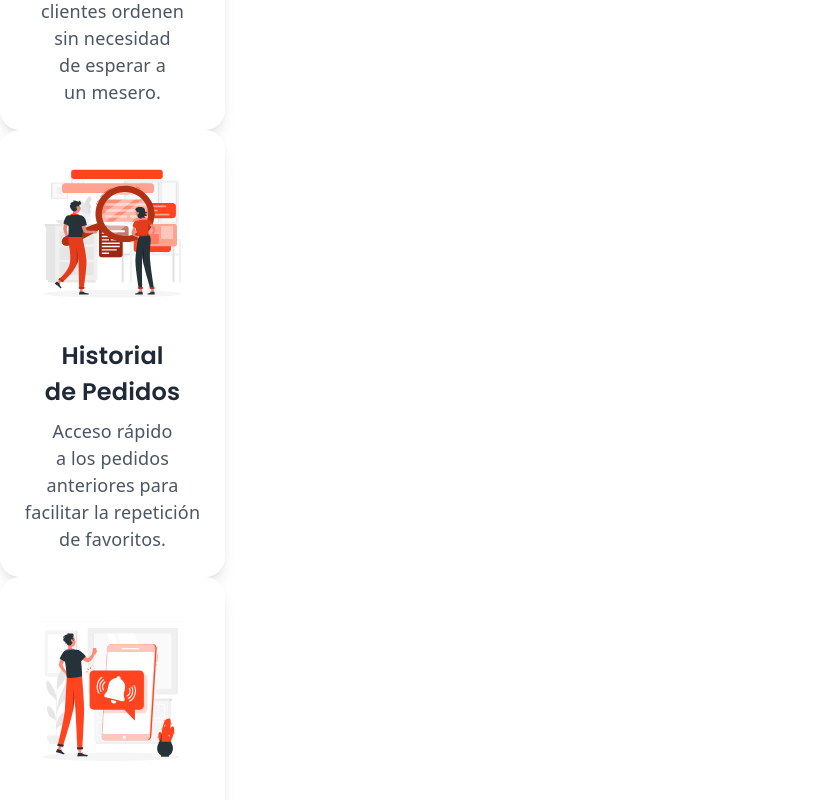
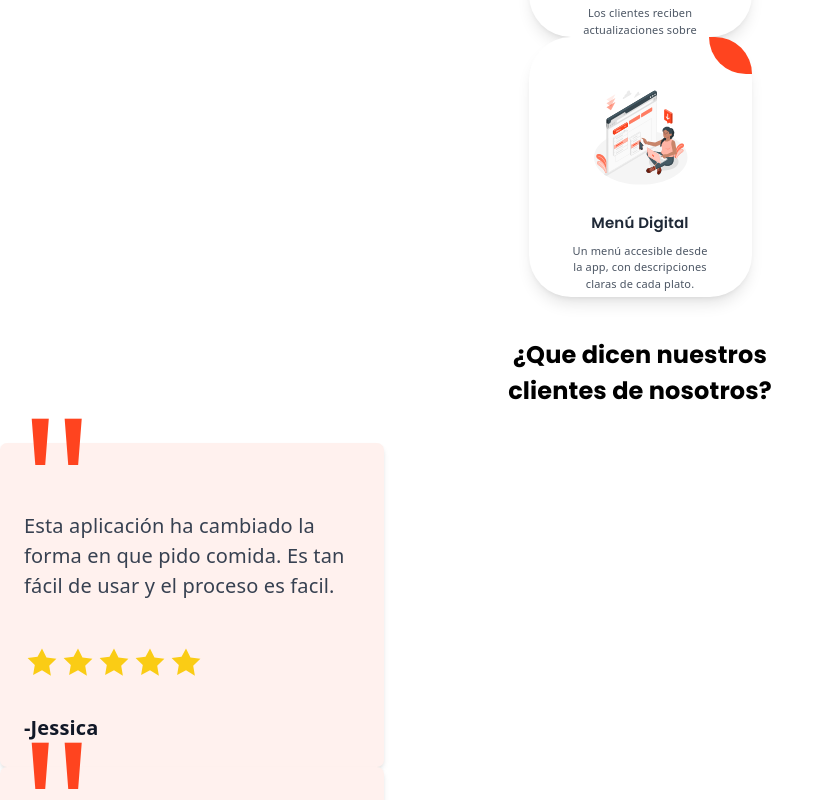
Before and after one commit to BonApp-etit/front, a Next.js app: page / in a window 1280 px wide. Shown: the part 3460-4260 px from the top of the page, without its empty margins (0-834 px from the left). Built offline with nearby package versions, Linux system fonts and the light colour scheme.

Commit message:
mobile responsive

```diff
--- a/src/components/landing/FifthSection.jsx
+++ b/src/components/landing/FifthSection.jsx
@@ -1,29 +1,26 @@
 export default function Fifth() {
   return (
     <>
-      <div className="flex flex-col lg:flex-row items-center justify-center bg-white p-6 rounded-lg shadow-lg">
-        {/* Columna de la imagen */}
-        <div className="flex-none mb-6 lg:mb-0 lg:mr-8">
-          <img
-            src="/assets/chef.svg"
-            alt="Chef"
-            className="object-cover"
-          />
-        </div>
-
-        {/* Columna de texto */}
+      <div className="flex flex-col lg:flex-row items-center justify-center bg-white p-6 rounded-lg ">
         <div className="text-center lg:text-left">
-          <h4 className="text-[20px] text-red-500 font-roboto uppercase">
+          <h4 className="hidden text-[20px] text-red-500 font-roboto uppercase">
             Testimonio
           </h4>
-          <h2 className="text-[50px] font-poppins text-gray-900 mt-2">
+          <h2 className="text-[24px] font-bold font-poppins text-gray-900 mt-2">
             Descubre la forma más <br /> fácil de disfrutar tus <br /> platos
             favoritos, sin complicaciones ni <br /> esperas.
           </h2>
 
-          <button className="mt-6 bg-[#FF441F] text-white py-3 px-6 rounded-full transition w-[235px] h-[65px] text-[27px] font-roboto">
+          <button className="mt-[14px] bg-[#FF441F] text-white rounded-full transition w-[132px] h-[37px] text-[15px] font-roboto font-bold">
             Únete ahora
           </button>
+          <div className="flex-none mt-[65px] lg:mb-0 lg:mr-8 flex justify-center">
+          <img
+            src="/assets/chef.svg"
+            alt="Chef"hh
+            className="object-cover w-[190px] h-[280px]"
+          />
+        </div>
         </div>
       </div>
     </>
--- a/src/components/landing/FooterSection.jsx
+++ b/src/components/landing/FooterSection.jsx
@@ -1,6 +1,6 @@
 export default function Footer() {
     return (
-      <footer className="bg-[#FFF1EE] text-white h-[50px] flex">
+      <footer className="bg-[#FFF1EE] text-white h-[50px] flex mt-[27px]">
         <div className="container mx-auto flex flex-col sm:flex-row justify-between items-center">
           {/* Texto de Copyright */}
           <p className="text-[16px] font-roboto text-[#FF441F]">
--- a/src/components/landing/FourthSection.jsx
+++ b/src/components/landing/FourthSection.jsx
@@ -16,15 +16,15 @@ const infoComments = [
 ]
 export default function fourth (){
     return(
-        <section className="bg-white">
-            <div className="text-center mb-12">
-                <h2 className="text-[48px] font-bold text-black font-poppins">
+        <section className="bg-white mt-[40px]">
+            <div className="text-center">
+                <h2 className="text-[24px] font-bold text-black font-poppins mb-[34px]">
                 ¿Que dicen nuestros <br /> clientes de nosotros?
                 </h2>
             </div>
 
             {/* Sección de Tarjetas */}
-            <div className="mx-auto sm:mx-8 md:mx-16 lg:mx-[120px] flex flex-wrap justify-center gap-4">
+            <div className="">
                 {infoComments.map((info, index) => (
                     <TarjetasTerceras
                     key={index}
--- a/src/components/landing/SecondCard.jsx
+++ b/src/components/landing/SecondCard.jsx
@@ -2,22 +2,22 @@ import React from 'react';
 
 const FeatureCard = ({ image, title, description }) => {
     return (
-      <div className="bg-white rounded-[20px] shadow-lg p-6  w-[225px] h-[260px]flex justify-center items-center">
+      <div className="bg-white rounded-[42px] shadow-lg p-6 relative w-[223px] h-[260px] flex flex-col">
         {/* Esquina de la tarjeta */}
-        <div className="absolute top-0 right-0 bg-[#FF441F] w-8 h-8 rounded-bl-lg"></div>
+        <div className="absolute top-0 right-0 bg-[#FF441F] w-[43px] h-[37px] rounded-bl-[42px] rounded-tr-[42px]"></div>
 
         {/* Imagen */}
-        <div className="mb-4 flex justify-center">
-          <img src={image} alt={title} className="" />
+        <div className=" mb-[1px] flex justify-center">
+          <img src={image} alt={title} className="h-[150px] w-[100px]" />
         </div>
 
         {/* Contenedor para centrar título y descripción */}
         <div className="flex flex-col items-center">
           {/* Título */}
-          <h3 className="text-[24px] font-semibold text-gray-800 mb-2 text-center font-poppins">{title}</h3>
+          <h3 className="text-[15px] font-semibold text-gray-800 mb-[8px] text-center font-poppins">{title}</h3>
 
           {/* Descripción */}
-          <p className="text-gray-600 text-center text-[18px] font-roboto">{description}</p>
+          <p className="text-gray-600 text-center text-[11px] font-roboto">{description}</p>
         </div>
       </div>
     );
--- a/src/components/landing/ThirdCards.jsx
+++ b/src/components/landing/ThirdCards.jsx
@@ -1,8 +1,8 @@
 export default function TestimonialCard ({ review, name })  {
     return (
-      <div className="bg-[#FFF1EE] p-6 rounded-lg shadow-md max-w-sm ">
+      <div className="bg-[#FFF1EE] p-6 rounded-[7px] shadow-md max-w-sm relative">
         {/* Cita */}
-        <div className="text-orange-500 text-5xl leading-none mb-4">“</div>
+        <div className="absolute -top-[100px] left-5 text-[#FF441F] text-[180px] font-sans">"</div>
 
         {/* Texto de la reseña */}
         <p className="text-gray-700 mb-11 mt-11 text-[20px] font-robot">
--- a/src/components/landing/ThirdSection.jsx
+++ b/src/components/landing/ThirdSection.jsx
@@ -41,13 +41,13 @@ export default function Third(){
       <section className="mt-[45px]">
         {/* Título Principal */}
         <div className="text-center mb-8">
-          <h2 className="text-[48px] font-bold text-black font-poppins">
+          <h2 className="text-[24px] font-bold text-black font-poppins">
             Funciones destacadas que facilitan tu <br /> experiencia
           </h2>
         </div>
 
         {/* Sección de Tarjetas */}
-        <div className="flex flex-col justify-center">
+        <div className="flex flex-col justify-center items-center">
           {features.map((feature, index) => (
             <TarjetasSegundas
               key={index}
```
